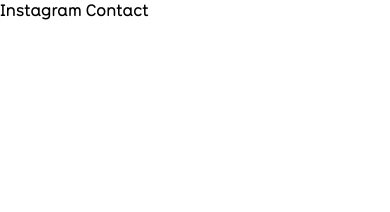
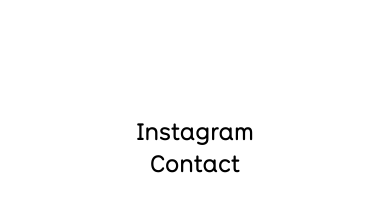
Before and after one commit to hellojasonbooth/blok-watches, a website: page src/index.html in a window 390 px wide. Drawn offline with nearby package versions, Linux system fonts and the light colour scheme; files that its build step writes are made by us from their sources.

Commit message:
mobile menu styling

```diff
--- a/src/css/app.scss
+++ b/src/css/app.scss
@@ -37,6 +37,12 @@
 
   .graphik-brown {
     display: none;
+  }
+}
+
+.themeOne.is-blue {
+  .c-MobNav a {
+    color: var(--currentBGTheme);
   }
 }
 
@@ -92,6 +98,12 @@
   }
 }
 
+.themeFour.is-black {
+  .c-MobNav a {
+    color: var(--currentBGTheme);
+  }
+}
+
 body {
   font-family: $f-title;
   font-weight: normal;
--- a/src/css/components/c-MobNav.scss
+++ b/src/css/components/c-MobNav.scss
@@ -5,8 +5,26 @@
   width: 100%;
   height: 300px;
   background-color: white;
+  display: flex;
+  justify-content: center;
+  align-items: center;
+  text-align: center;
+  flex-direction: column;
+  flex-wrap: wrap;
 
   @include media(">small") {
     display: none;
   }
+
+  &__links {
+    a {
+      display: block;
+      @include v-spacing(font-size, 23px, 30px);
+      cursor: pointer;
+    }
+    // display: flex;
+    // justify-content: center;
+    // align-items: center;
+    // text-align: center;
+  }
 }
--- a/src/css/components/c-header.scss
+++ b/src/css/components/c-header.scss
@@ -138,6 +138,7 @@
         height: 19px;
         transition: transform 0.8s cubic-bezier(0.83, 0, 0.17, 1);
         transform-origin: center;
+        pointer-events: none;
       }
 
       button.is-cooking {
--- a/src/index.html
+++ b/src/index.html
@@ -12,9 +12,11 @@
 
 <body>
 
-	<nav class="[ c-MobNav ]">
-		<a href="https://www.instagram.com/" target="_blank" rel="noopener">Instagram</a>
-		<a>Contact</a>
+	<nav class="[ c-MobNav ]" g-ref="MobNav">
+		<div class="[ c-MobNav__links ]">
+			<a href="https://www.instagram.com/" target="_blank" rel="noopener">Instagram</a>
+			<a g-ref="">Contact</a>
+		</div>
 	</nav>
 
 	<main class="[ c-Main ]" g-component="Main">
```
Also changed, not shown: src/scripts/Header.js (+18 -0 lines), dist/app.css, dist/index.html, dist/scripts/app.js, 1 other file.
